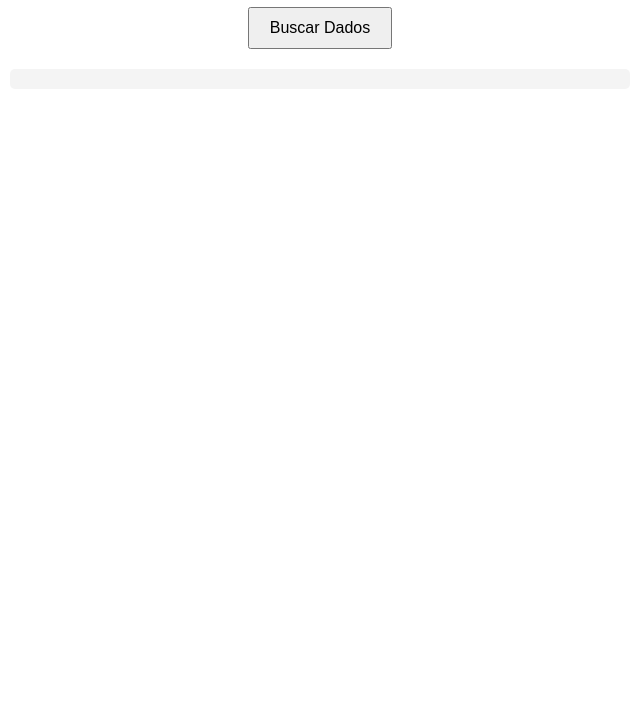
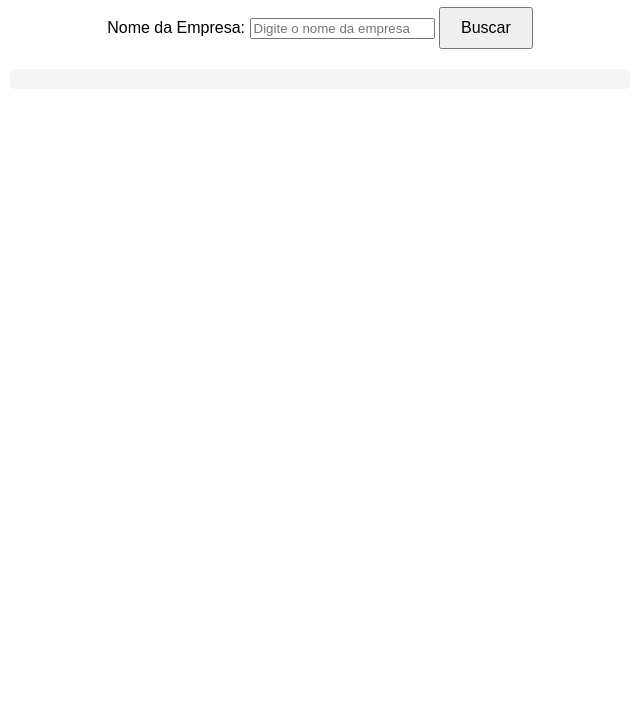
Before and after one commit to andregoshen/pesquisador_empresas_goshenland, a plain HTML site: page docs/index.html in a window 1280 px wide. Shown: the part 73-800 px from the top of the page, without its empty margins (320-960 px from the left). Drawn offline with Linux system fonts and the light colour scheme.

Commit message:
Update index.html

```diff
--- a/docs/index.html
+++ b/docs/index.html
@@ -8,7 +8,9 @@
 </head>
 <body>
     <h1>Pesquisador de Empresas</h1>
-    <button onclick="buscarDados()">Buscar Dados</button>
+    <label for="empresa">Nome da Empresa:</label>
+    <input type="text" id="empresa" placeholder="Digite o nome da empresa">
+    <button onclick="buscarDados()">Buscar</button>
     <pre id="resultado"></pre>
 
     <script src="script.js"></script>
```
